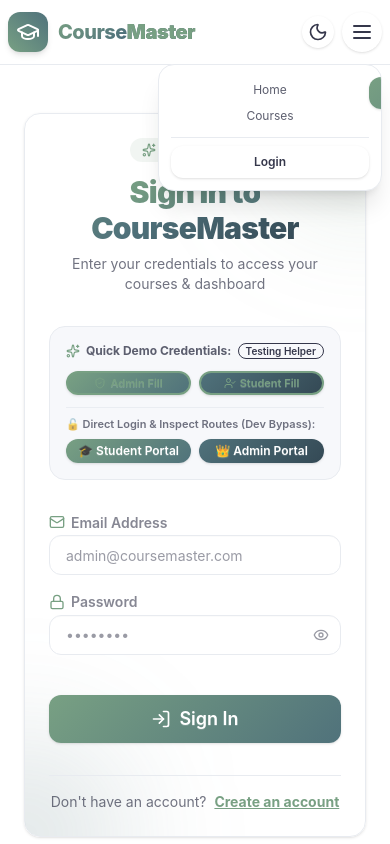
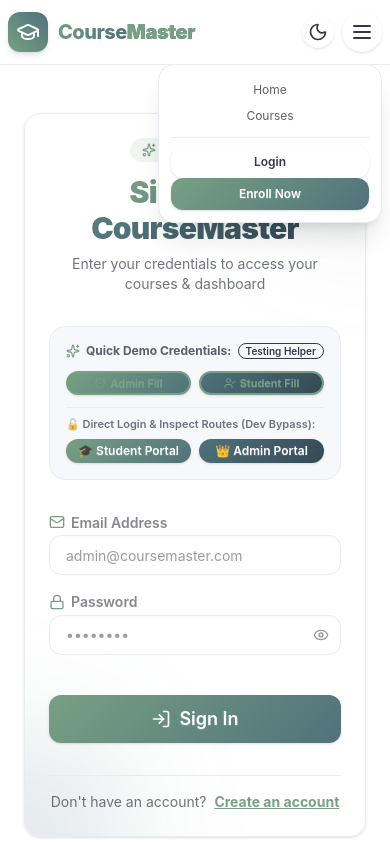
Before and after one commit to Afiqu3/courseMaster_Frontend, a React (Vite) app: page /login in a window 390 px wide. Both pictures are taken after a click on the label 362 px from the left and 32 px from the top of the page. Shown: the top 844 px of the page. Built offline with nearby package versions, Linux system fonts and the light colour scheme; no server answers.

Commit message:
Update Navbar dropdown to allow vertical scrolling with overflow-y-auto

```diff
--- a/src/components/shared/Navbar.jsx
+++ b/src/components/shared/Navbar.jsx
@@ -193,7 +193,7 @@ export default function Navbar() {
                             className="
                 menu menu-sm dropdown-content mt-3 p-3 shadow
                 bg-base-100 rounded-box w-56 border border-base-300
-                items-center text-center max-h-32 overflow-hidden
+                items-center text-center overflow-y-auto max-h-[80vh]
               "
                         >
                             <li>
```
